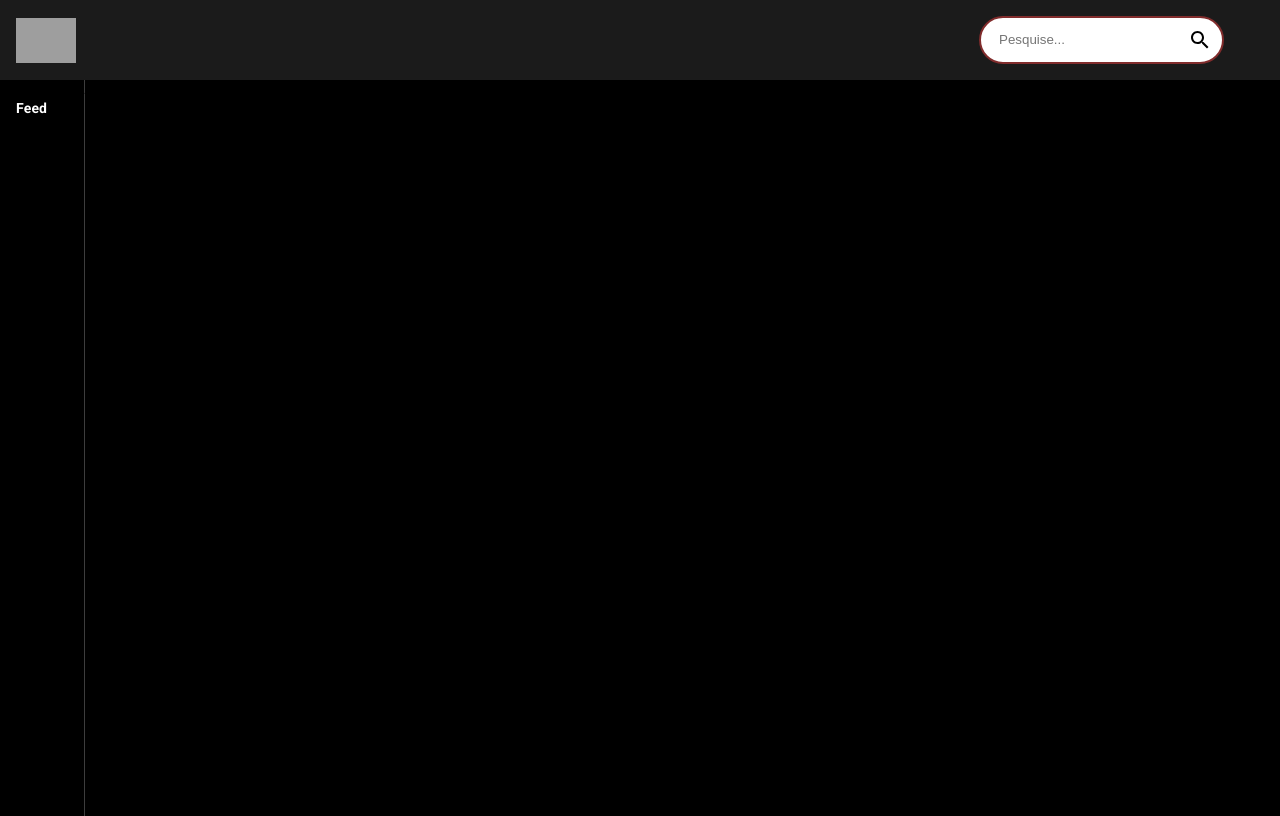
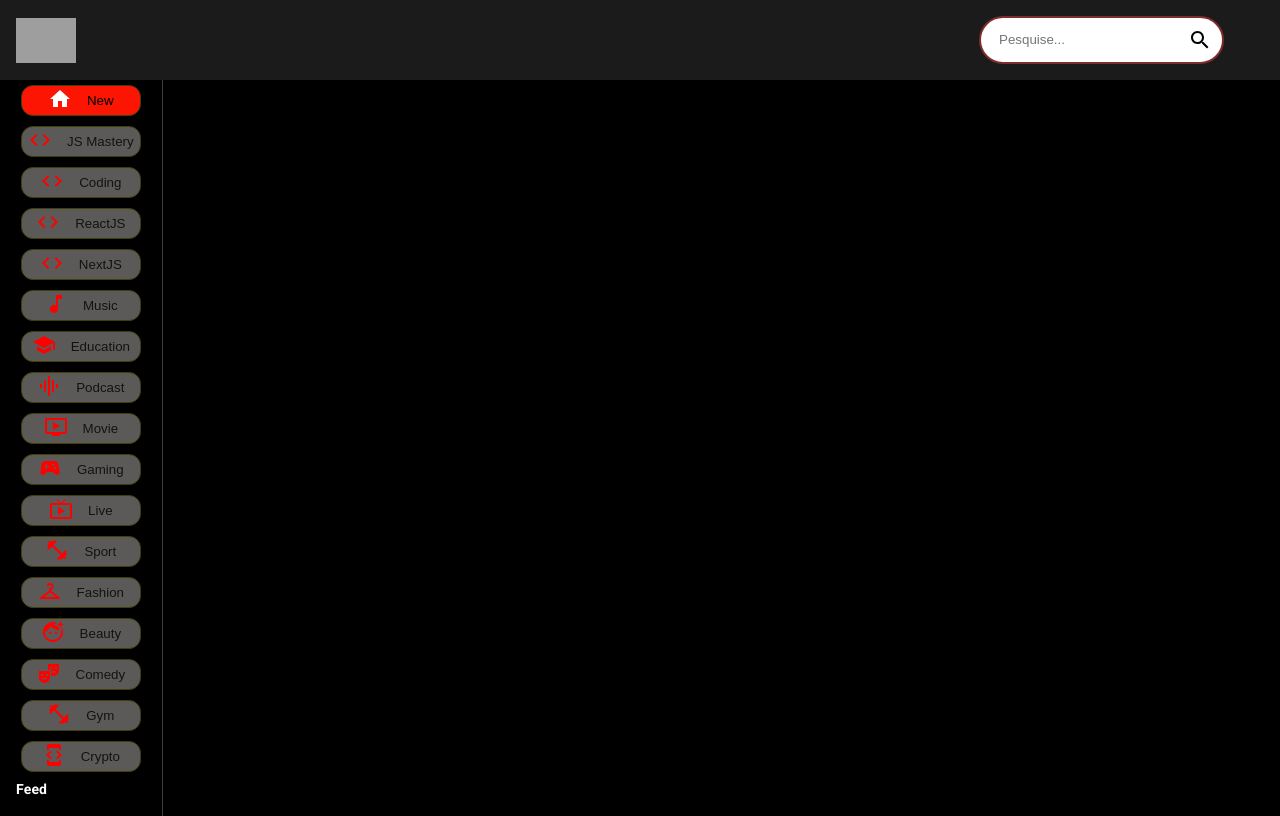
Before and after one commit to RomuloAmaral32/ytclone, a React (Create React App) app: page / in a window 1280 px wide. Built offline with nearby package versions, Linux system fonts and the light colour scheme; grey boxes are pictures that could not be loaded.

Commit message:
Parte da SideBar (ainda nao completa)

```diff
--- a/src/components/Feed.jsx
+++ b/src/components/Feed.jsx
@@ -1,17 +1,18 @@
 import React from 'react'
 import { useState, useEffect } from 'react'
 import { Box, Stack, Typography } from '@mui/material'
+import Sidebar from './Sidebar'
 
 const Feed = () => {
   return (
     <Stack sx={{ flexDirection: { sx: 'column', md: 'row' } }}>
     <Box sx={{height: { sx: 'auto', md: '92vh' }, borderRight: '1px solid #3d3d3d', px: { sx: 0, md: 2 }}}>
-      SideBar
+      <Sidebar/>
       <Typography variant='body2' fontWeight='bold' mb={2} sx={{ color: 'white' }}>
         Feed
       </Typography>
     </Box>
-    //min 40
+
     </Stack>
   )
 }
--- /dev/null
+++ b/src/components/Sidebar.css
@@ -0,0 +1,16 @@
+.category-btn{
+    margin: 5px;
+    border-radius: 12px;
+    border: 1px solid #423e08;
+    background: rgb(92, 90, 89);
+    overflow: auto;
+    scrollbar-width: none;
+    display: flex;
+    justify-content: center;
+    align-items: center;
+}
+.category-btn:hover{
+    background: #79292d;
+    color: white;
+    transition: 0.2s;
+}
--- /dev/null
+++ b/src/components/Sidebar.jsx
@@ -0,0 +1,47 @@
+import React from 'react'
+import { Stack } from '@mui/material'
+import { categories } from '../utils/constants'
+import { Category } from '@mui/icons-material'
+import './Sidebar.css'
+
+const selectedCategory = 'New'
+
+const Sidebar = () => (
+    <Stack
+        direction="row"
+        sx={{
+            overflowY: 'auto',
+            height: { sx: 'auto', md: '95%' },
+            flexDirection: { md: 'column' },
+        }}
+    >
+        {categories.map((Category) => (
+            <button
+                className="category-btn"
+                style={{
+                    background: Category.name === selectedCategory && '#FC1503',
+
+                }}
+                key = {Category.name}
+                >
+                <span
+                    style={{
+                        color: Category.name === selectedCategory ? 'white' : 'red',
+                        marginRight: '15px'
+                    }}
+                >
+                    {Category.icon}
+                </span>
+                <span
+                    style={{
+                        opacity: Category.name === selectedCategory ? '1' : '0.8'
+                    }}
+                >
+                    {Category.name}
+                </span>
+            </button>
+        )) }
+    </Stack>
+)
+
+export default Sidebar
--- a/src/components/index.js
+++ b/src/components/index.js
@@ -4,3 +4,4 @@
 export {default as ChannelDetail} from './ChannelDetail';
 export {default as SearchFeed} from './SearchFeed';
 export {default as SearchBar} from './SearchBar';
+export {default as Sidebar} from './Sidebar';
```
